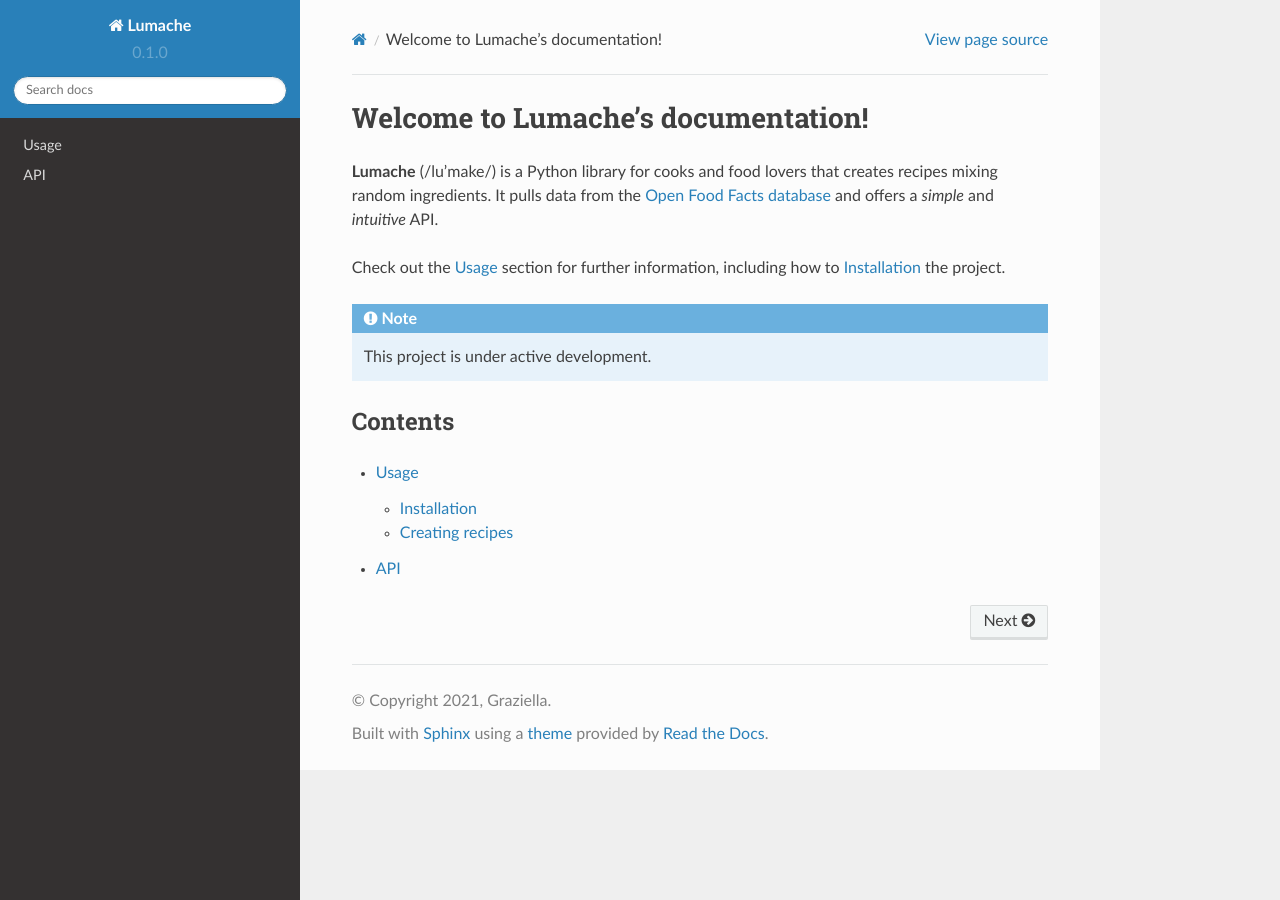
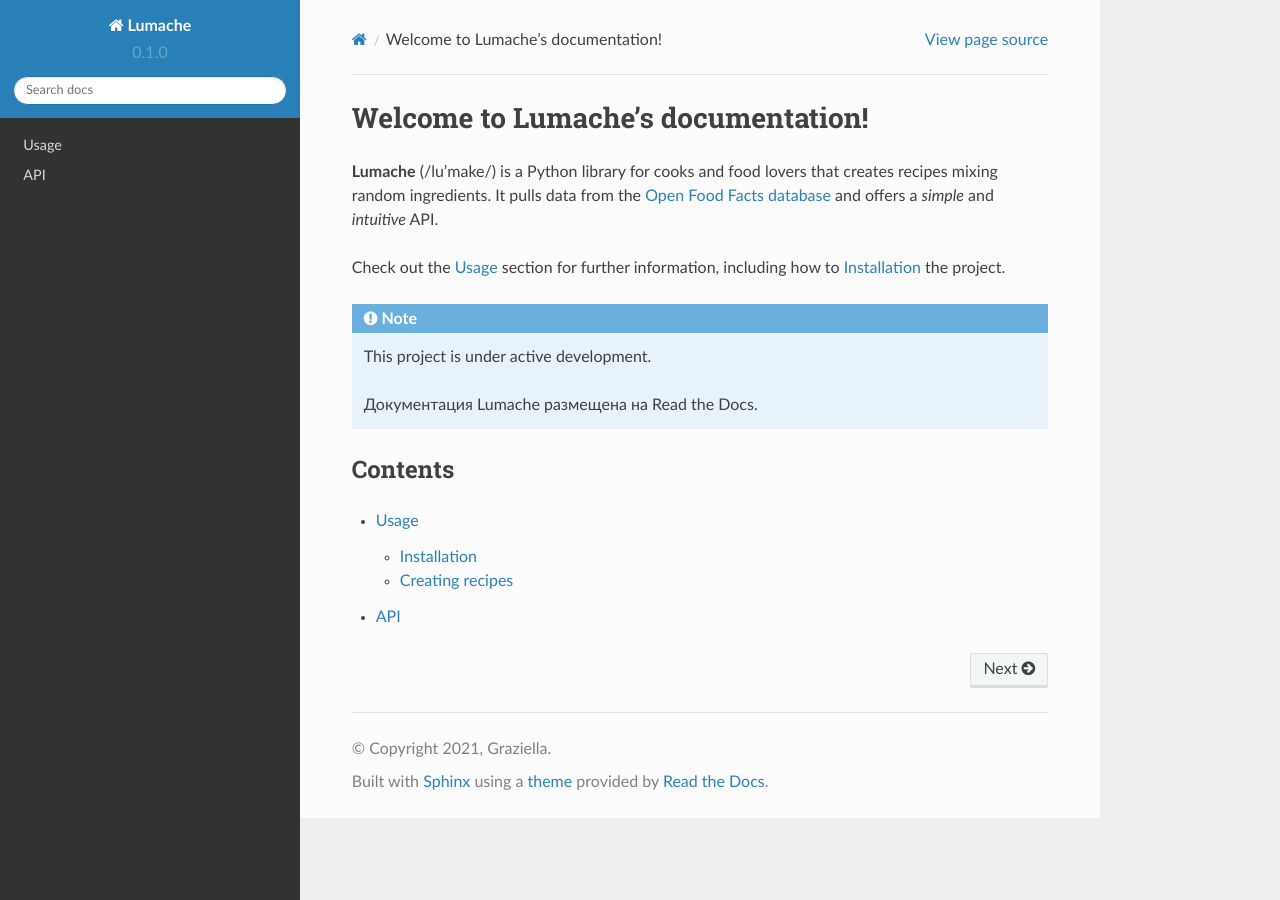
Before and after one commit to Xenia11rus/NTB, a Sphinx documentation site: the page built from docs/source/index.rst, in a window 1280 px wide. Built offline with Sphinx 7.4.7 and the Read the Docs theme 2.0.0, drawn with Linux system fonts in a browser that asks for light colours.

Commit message:
Update index.rst

```diff
--- a/docs/source/index.rst
+++ b/docs/source/index.rst
@@ -13,6 +13,8 @@ how to :ref:`installation` the project.
 
    This project is under active development.
 
+   Документация Lumache размещена на Read the Docs.
+
 Contents
 --------
 
```
